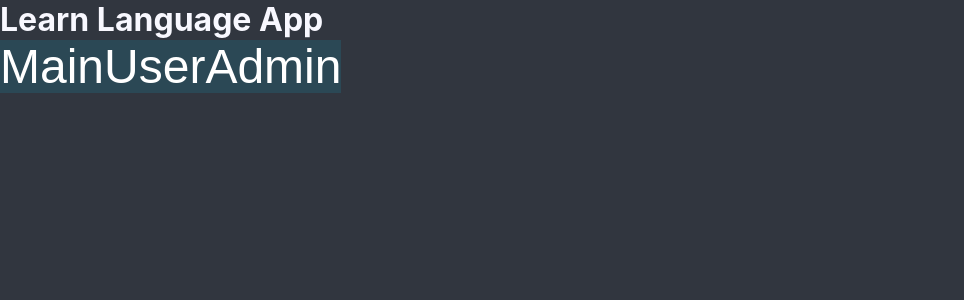
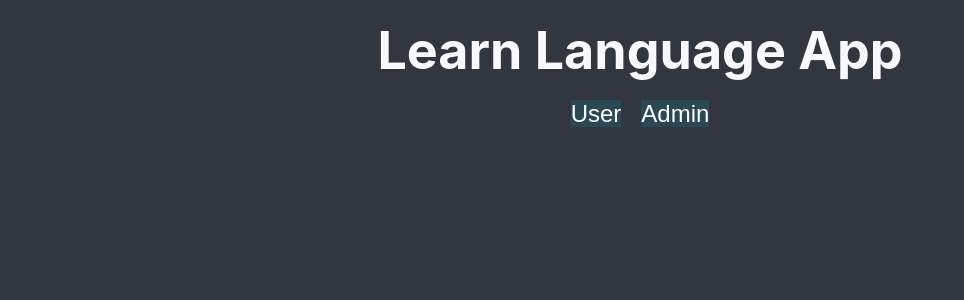
Before and after one commit to MikaKivennena/language-app, a React (Create React App) app in the folder frontend/: page / in a window 1280 px wide. Shown: the top 300 px of the page, without its empty margins (0-964 px from the left). Built offline with nearby package versions, Linux system fonts and the light colour scheme.

Commit message:
Update App.js style and object placements

```diff
--- a/frontend/src/App.js
+++ b/frontend/src/App.js
@@ -6,28 +6,28 @@ import AdminView from './AdminView';
 function App() {
 
   return (
-    <div className="App">
-      <div className="header">
-        <h1>
-          Learn Language App
-        </h1>
+
+    <div className="container">
+      <div className="App-header">
+      <h1>Learn Language App</h1>
       </div>
     <BrowserRouter>
-    <div className="navigation">
-      <NavLink to="main/" className="link">
-        Main
-      </NavLink>
-      <NavLink to="/user" className="link">
+    <div className="links">
+      <ul>
+      <li><NavLink to="/user" className="link">
         User
-      </NavLink>
-      <NavLink to="/admin" className="link">
+      </NavLink></li>
+      <li><NavLink to="/admin" className="link">
         Admin
-      </NavLink>
+      </NavLink></li>
+      </ul>
     </div>
+    <div className="content">
     <Routes>
       <Route path="/user" element={<UserView />} />
       <Route path="/admin" element={<AdminView />} />
     </Routes>
+    </div>
   </BrowserRouter>
   </div>
   );
```
